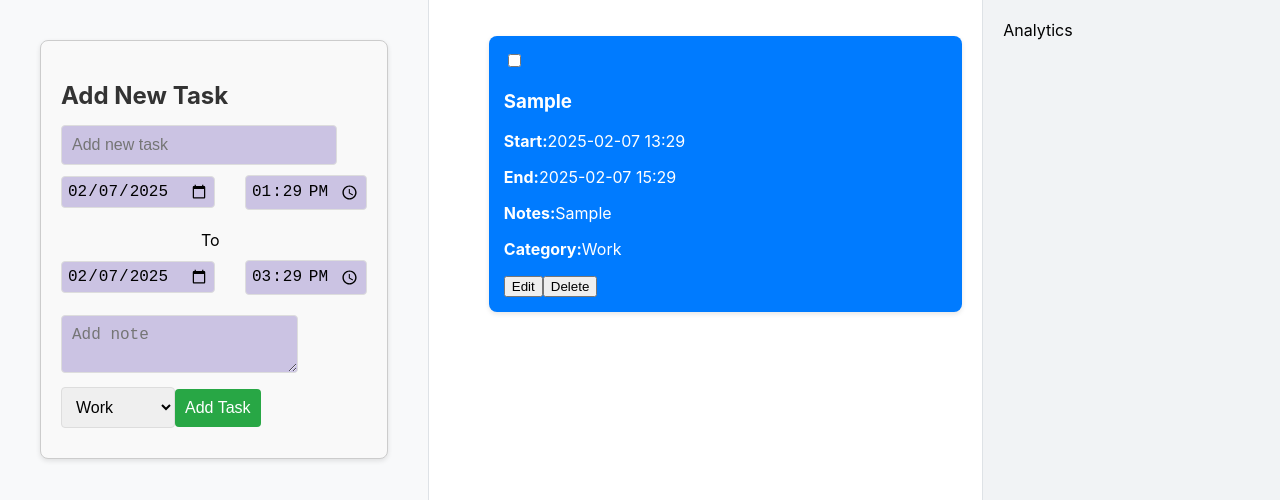
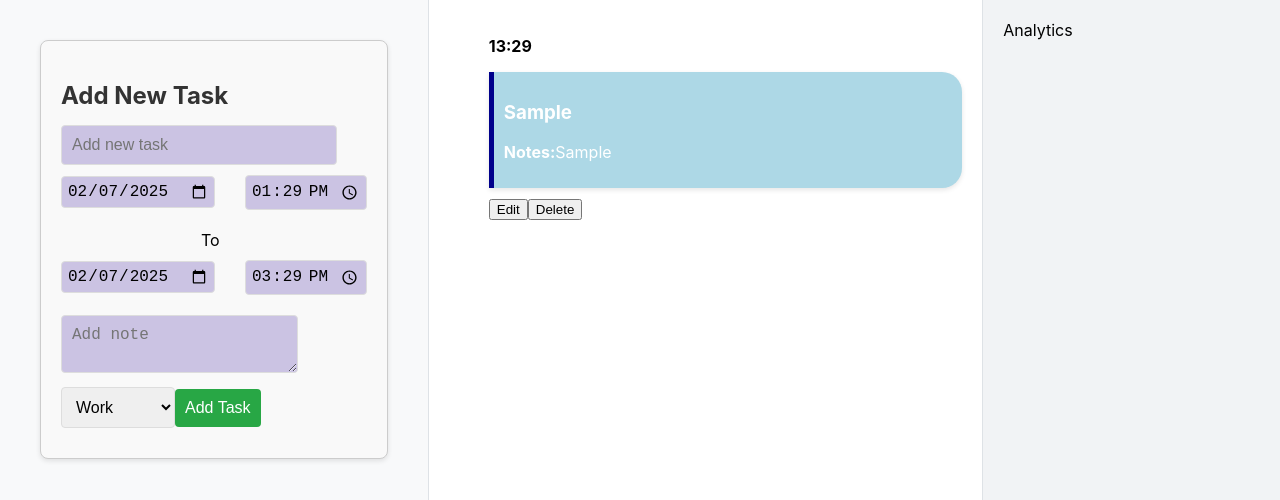
Before and after one commit to Kendi-prog/todo-habit-tracker, a React (Create React App) app: page / in a window 1280 px wide. Both pictures are taken after typing "Sample", "Sample" into the empty fields and a click on the button "Add Task". Shown: the top 500 px of the page. Built offline with nearby package versions, Linux system fonts and the light colour scheme.

Commit message:
styling the task item 2

```diff
--- a/src/ToDo App/components/task-item/task-item.component.jsx
+++ b/src/ToDo App/components/task-item/task-item.component.jsx
@@ -1,19 +1,20 @@
 import React from "react";
 
 import TaskEdit from "../task-edit-form/task-edit-form.component";
-import { TaskItemContainer } from "./task-item.styles";
+import { TaskContainer, TaskItemContainer, TaskName, TaskStartTime } from "./task-item.styles";
 
 const TaskItem = ({ task, onEdit, onDelete, onToggleComplete, isEditing, setEditingTask }) => {
     return(
-        <TaskItemContainer category={task.category}>
-            <div>
-
-            </div>
-            <input
-                type="checkbox"
-                value={task.completed}
-                onChange={() => onToggleComplete(task.id)}
-            />
+        <TaskItemContainer >
+            <TaskStartTime>
+                <p>{task.startTime}</p>
+            </TaskStartTime>
+            <TaskContainer category={task.category}>
+                <TaskName completed={task.completed}>
+                    {task.task}
+                </TaskName>
+                <p><strong>Notes:</strong>{task.notes}</p>
+            </TaskContainer>
             {isEditing ? (
                 <TaskEdit task={task} onUpdate={(updatedTask) => {
                     onEdit(updatedTask.id, updatedTask);
@@ -21,14 +22,6 @@ const TaskItem = ({ task, onEdit, onDelete, onToggleComplete, isEditing, setEdit
                 }} />
             ) : (
                 <div>
-                    <h3 style={{ textDecoration : task.completed ? 'line-through' : 'none' }}>
-                        {task.task}
-                    </h3>
-                    <p><strong>Start:</strong>{task.startDate} {task.startTime}</p>
-                    <p><strong>End:</strong>{task.endDate} {task.endTime}</p>
-                    <p><strong>Notes:</strong>{task.notes}</p>
-                    <p><strong>Category:</strong>{task.category}</p>
-
                     <button onClick={() => setEditingTask(task)}>Edit</button>
                     <button onClick={() => onDelete(task.id)}>Delete</button>
                 </div>
--- a/src/ToDo App/components/task-item/task-item.styles.jsx
+++ b/src/ToDo App/components/task-item/task-item.styles.jsx
@@ -1,7 +1,7 @@
 import styled from 'styled-components';
 
 const categoryColors = {
-    Work: '#007bff',        // Blue
+    Work: '#ADD8E6',        // Blue
     Personal: '#ff6b81',    // Pink
     Shopping: '#28a745',     // Green
     Health: '#ffc107',      // Yellow
@@ -9,11 +9,34 @@ const categoryColors = {
     Other: '#6c757d',       // Gray
 };
 
-export const TaskItemContainer = styled.li`
+const categoryBorderColors = {
+    Work:'#00008B' ,     // Blue
+    Personal:'rgb(139, 0, 116)',
+    Shopping: '#28a745',     // Green
+    Health: '#ffc107',      // Yellow
+    Education: '#17a2b8',   // Cyan
+    Other: '#6c757d',       // Gray
+};
+
+export const TaskItemContainer = styled.div`
+
+`;
+
+export const TaskContainer = styled.li`
     background-color: ${({ category }) => categoryColors[category] || '#fff'};
+    border-left: 5px solid  ${({ category }) => categoryBorderColors[category] };
     color: white;
-    padding: 15px;
+    padding: 10px;
     margin: 10px 0;
-    border-radius: 8px;
+    border-radius: 0 20px 20px 0;
     box-shadow: 0 2px 5px rgba(0, 0, 0, 0.1);
-`;
+
+`
+
+export const TaskStartTime = styled.div`
+   font-weight: bold;
+`
+
+export const TaskName = styled.h3`
+    text-decoration: ${({ completed }) => completed ? 'line-through' : 'none'};
+`
```
